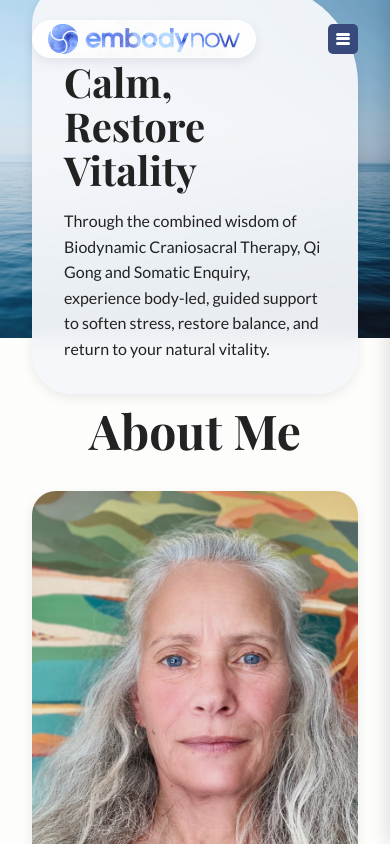
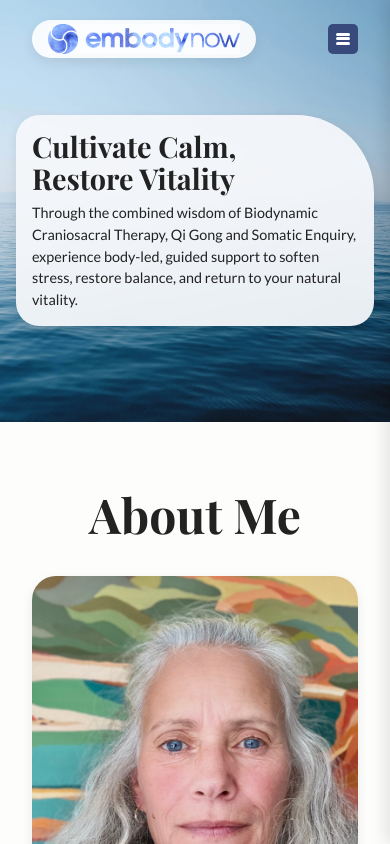
Before and after one commit to orowarth/embody-now, a React (Vite) app: page / in a window 390 px wide. Shown: the top 844 px of the page. Built offline with nearby package versions, Linux system fonts and the light colour scheme.

Commit message:
Updated styling to avoid nav bar rendering over hero on smaller screens

```diff
--- a/src/components/Hero/Hero.css
+++ b/src/components/Hero/Hero.css
@@ -1,57 +1,66 @@
 .hero-section {
-  height: 50vh;
+  min-height: 50vh;
   background-size: cover;
   background-position: center;
   display: flex;
   align-items: center;
+  padding: clamp(0.5rem, 2vw, 2rem) 0;
+  position: relative;
 }
 
 .hero-container {
   width: 100%;
   max-width: var(--content-width);
   margin: 0 auto;
-  padding: 0 var(--spacing-lg);
+  padding: 0 clamp(1rem, 4vw, var(--spacing-lg));
+  position: relative;
+  z-index: 1;
 }
 
 .hero-content-box {
   background-color: rgba(245, 247, 250, 0.95);
   backdrop-filter: blur(10px);
   box-shadow: var(--box-shadow-subtle);
+
   max-width: 680px;
-  border-radius: 60px 200px 60px 60px;
-  padding: var(--spacing-xl) var(--spacing-lg);
+  border-radius: clamp(20px, 6vw, 60px) clamp(50px, 20vw, 200px) clamp(20px, 6vw, 60px) clamp(20px, 6vw, 60px);
+  padding: clamp(1rem, 4vw, var(--spacing-xl)) clamp(1rem, 3vw, var(--spacing-lg));
+  margin-top: clamp(1rem, 5vw, 40px);
   text-align: left;
-  margin-top: 40px;
+
+  position: relative;
+  z-index: 2;
 }
+
 .hero-content-box h1 {
-  font-size: 3.5rem;
+  font-size: clamp(1.8rem, 6vw, 3.5rem);
   color: var(--color-text-dark);
-  margin-bottom: var(--spacing-md);
+  margin-bottom: clamp(0.5rem, 2vw, var(--spacing-md));
   line-height: 1.1;
 }
+
 .hero-content-box p {
-  font-size: 1.1rem;
+  font-size: clamp(0.9rem, 3vw, 1.1rem);
+  line-height: 1.5;
 }
 
-@media (max-width: 768px) {
+@media (max-width: 300px) {
   .hero-section {
-    height: 40vh;
-    background-size: cover;
-    background-position: center;
-    display: flex;
-    align-items: center;
+    min-width: 300px;
+    overflow-x: auto;
   }
 
   .hero-content-box {
-    padding: var(--spacing-lg);
-    border-radius: 40px 100px 40px 40px;
+    padding: 1rem;
+    border-radius: 20px;
   }
 
   .hero-content-box h1 {
-    font-size: 2.5rem;
+    font-size: 1.6rem;
+    line-height: 1.2;
   }
 
   .hero-content-box p {
-    font-size: 1rem;
+    font-size: 0.85rem;
   }
 }
```
